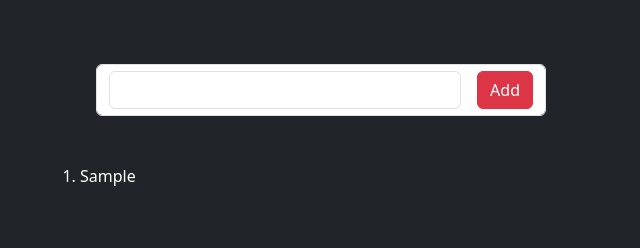
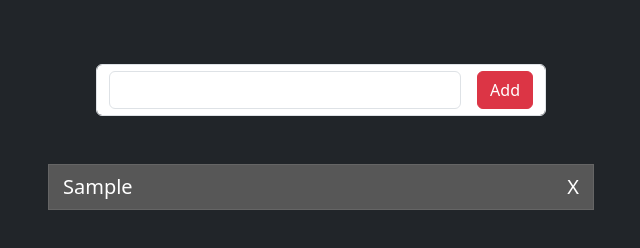
Before and after one commit to imsandeep1073/TODO, a plain HTML site: page index.html in a window 1280 px wide. Both pictures are taken after typing "Sample" into the empty fields and a click on the button "Add". Shown: the whole page, without its empty margins (319-959 px from the left). Drawn offline with nearby package versions, Linux system fonts and the light colour scheme.

Commit message:
3rd commit

```diff
--- a/index.html
+++ b/index.html
@@ -10,10 +10,23 @@
     <script src="https://cdn.jsdelivr.net/npm/bootstrap@5.3.3/dist/js/bootstrap.bundle.min.js"
         integrity="sha384-YvpcrYf0tY3lHB60NNkmXc5s9fDVZLESaAA55NDzOxhy9GkcIdslK1eN7N6jIeHz"
         crossorigin="anonymous"></script>
+    <link rel="stylesheet" href="https://cdnjs.cloudflare.com/ajax/libs/font-awesome/6.6.0/css/all.min.css"
+        integrity="sha512-Kc323vGBEqzTmouAECnVceyQqyqdsSiqLQISBL29aUW4U/M7pSPA/gEUZQqv1cwx4OnYxTxve5UMg5GT6L4JJg=="
+        crossorigin="anonymous" referrerpolicy="no-referrer" />
 </head>
 <style>
     .task li {
         color: white;
+        background: #575757;
+        border: 1px solid #7777776b;
+        padding: 7px 14px;
+        font-size: 20px;
+        display: flex;
+        justify-content: space-between;
+    }
+
+    span {
+        cursor: pointer;
     }
 </style>
 
@@ -25,12 +38,12 @@
                 <div class=" p-5">
                     <!-- <h5 class="text-center text-white">Todo</h5> -->
                     <div class="form-control d-flex gap-3 justify-content-center">
-                        <input type="text" class="form-control" id="addTodo">
+                        <input type="text" class="form-control shadow-none" id="addTodo">
                         <button class="btn btn-danger" type="submit" id="addData">Add</button>
                     </div>
                 </div>
                 <div class="mx-auto">
-                    <ol class="task" id="allTask"></ol>
+                    <ol class="task p-0" id="allTask"></ol>
                 </div>
             </div>
         </div>
@@ -58,18 +71,29 @@
             todoData.value = " ";
         }
         taskBtn.addEventListener('click', () => {
+            let li = document.createElement('LI');
+            let span = document.createElement('SPAN')
             if (todoData.value !== " ") {
-                let li = document.createElement('LI');
+
                 taskBox.appendChild(li);
                 li.innerHTML = todoData.value;
+                li.setAttribute('class', 'myListitem')
+                li.appendChild(span).innerHTML = 'X';
                 console.log(todoData.value);
                 clear()
             }
-            // else {
-            //     document.write('Empty data')
+            else {
+                todoData.value = "Please Enter Data"
 
-            // }
+            }
+
+            span.addEventListener('click', () => {
+                li.classList.add('d-none')
+
+            })
         })
+
+
 
     </script>
 </body>
```
